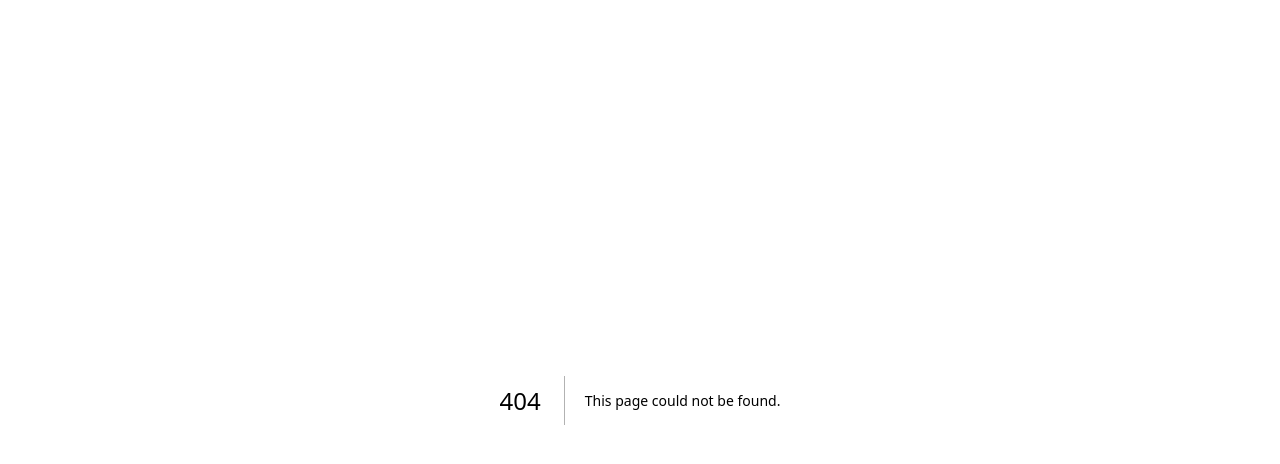
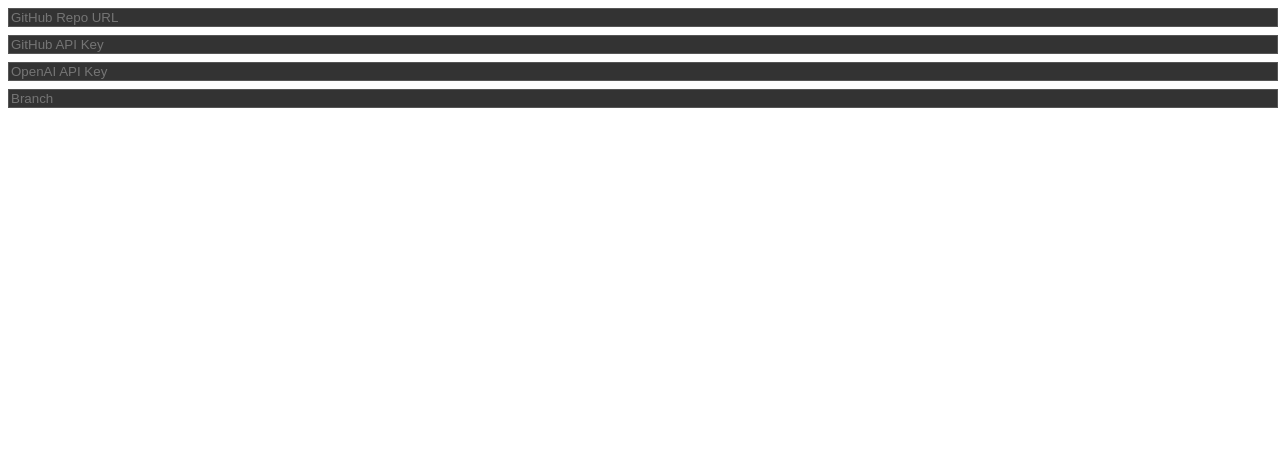
Before and after one commit to azndervish/github-vibe-coder, a Next.js app: page /SettingsInputs in a window 1280 px wide. Before the commit this address had no page. Shown: the top 464 px of the page. Built offline with nearby package versions, Linux system fonts and the light colour scheme.

Commit message:
Add SettingsInputs component to simplify settings inputs management.

```diff
--- /dev/null
+++ b/pages/SettingsInputs.js
@@ -0,0 +1,43 @@
+import React from 'react';
+
+export default function SettingsInputs({
+  githubRepo,
+  setGithubRepo,
+  githubKey,
+  setGithubKey,
+  openaiKey,
+  setOpenaiKey,
+  branch,
+  setBranch
+}) {
+  return (
+    <div>
+      <input
+        placeholder="GitHub Repo URL"
+        value={githubRepo}
+        onChange={e => setGithubRepo(e.target.value)}
+        style={{ display: 'block', width: '100%', marginBottom: '8px', backgroundColor: '#333333', color: '#ffffff', border: '1px solid #555555' }}
+      />
+      <input
+        placeholder="GitHub API Key"
+        type="text"
+        value={githubKey}
+        onChange={e => setGithubKey(e.target.value)}
+        style={{ display: 'block', width: '100%', marginBottom: '8px', backgroundColor: '#333333', color: '#ffffff', border: '1px solid #555555' }}
+      />
+      <input
+        placeholder="OpenAI API Key"
+        type="text"
+        value={openaiKey}
+        onChange={e => setOpenaiKey(e.target.value)}
+        style={{ display: 'block', width: '100%', marginBottom: '8px', backgroundColor: '#333333', color: '#ffffff', border: '1px solid #555555' }}
+      />
+      <input
+        placeholder="Branch"
+        value={branch}
+        onChange={e => setBranch(e.target.value)}
+        style={{ display: 'block', width: '100%', marginBottom: '8px', backgroundColor: '#333333', color: '#ffffff', border: '1px solid #555555' }}
+      />
+    </div>
+  );
+}
```
